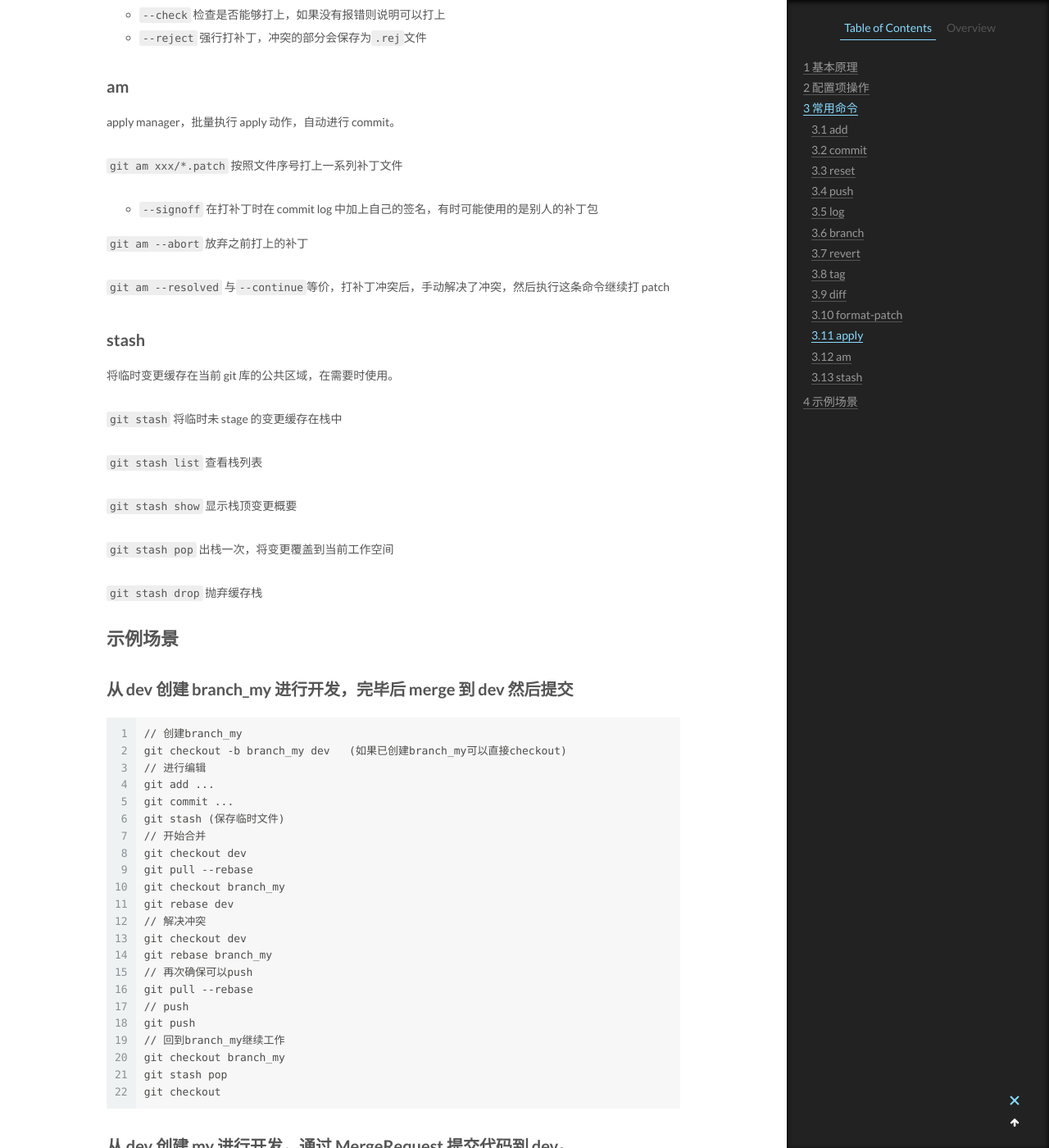
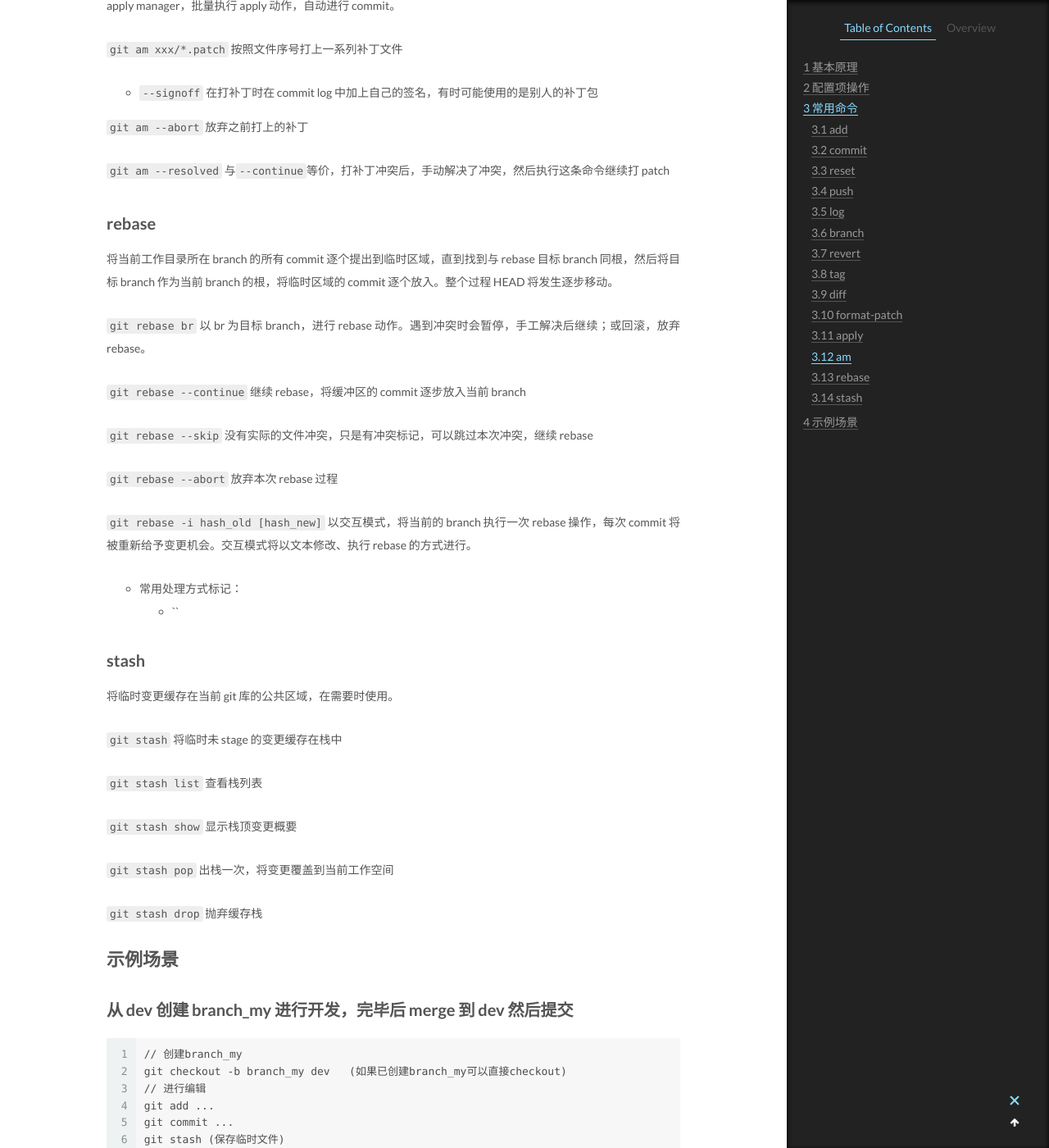
Before and after one commit to CodeHunter2006/CodeHunter2006.github.io, a Jekyll site: the page built from _posts/2019-10-02-Git_CMD.md, in a window 1280 px wide and 1400 px high, scrolled down 7770 px. Shown: the whole window at 82% size. Built offline with Jekyll 4.4.1, drawn with Linux system fonts in a browser that asks for light colours; some of the changed text lies outside the part shown.

Commit message:
[chore]: add cmd

````diff
--- a/_posts/2019-10-02-Git_CMD.md
+++ b/_posts/2019-10-02-Git_CMD.md
@@ -228,10 +225,6 @@ checkout 出 tagName 并创建为一个 branch，可以后续修改。
 ## diff
 
 `--stat` 查看概要信息
-
-```
-
-```
 
 `git diff`
 查看当前 workspace 已经发生的变更
@@ -285,6 +278,28 @@ apply manager，批量执行 apply 动作，自动进行 commit。
 `git am --abort` 放弃之前打上的补丁
 
 `git am --resolved` 与`--continue`等价，打补丁冲突后，手动解决了冲突，然后执行这条命令继续打 patch
+
+## rebase
+
+将当前工作目录所在 branch 的所有 commit 逐个提出到临时区域，直到找到与 rebase 目标 branch 同根，然后将目标 branch 作为当前 branch 的根，将临时区域的 commit 逐个放入。整个过程 HEAD 将发生逐步移动。
+
+`git rebase br`
+以 br 为目标 branch，进行 rebase 动作。遇到冲突时会暂停，手工解决后继续；或回滚，放弃 rebase。
+
+`git rebase --continue`
+继续 rebase，将缓冲区的 commit 逐步放入当前 branch
+
+`git rebase --skip`
+没有实际的文件冲突，只是有冲突标记，可以跳过本次冲突，继续 rebase
+
+`git rebase --abort`
+放弃本次 rebase 过程
+
+`git rebase -i hash_old [hash_new]`
+以交互模式，将当前的 branch 执行一次 rebase 操作，每次 commit 将被重新给予变更机会。交互模式将以文本修改、执行 rebase 的方式进行。
+
+- 常用处理方式标记：
+  - ``
 
 ## stash
 
````
Also changed, not shown: other parts of _posts/2019-10-02-Git_CMD.md (+1 -4 lines), _posts/2019-09-30-MacBookPro_Basic.md (+1 -1 lines), _posts/2019-10-27-VSCode.md (+6 -0 lines).
